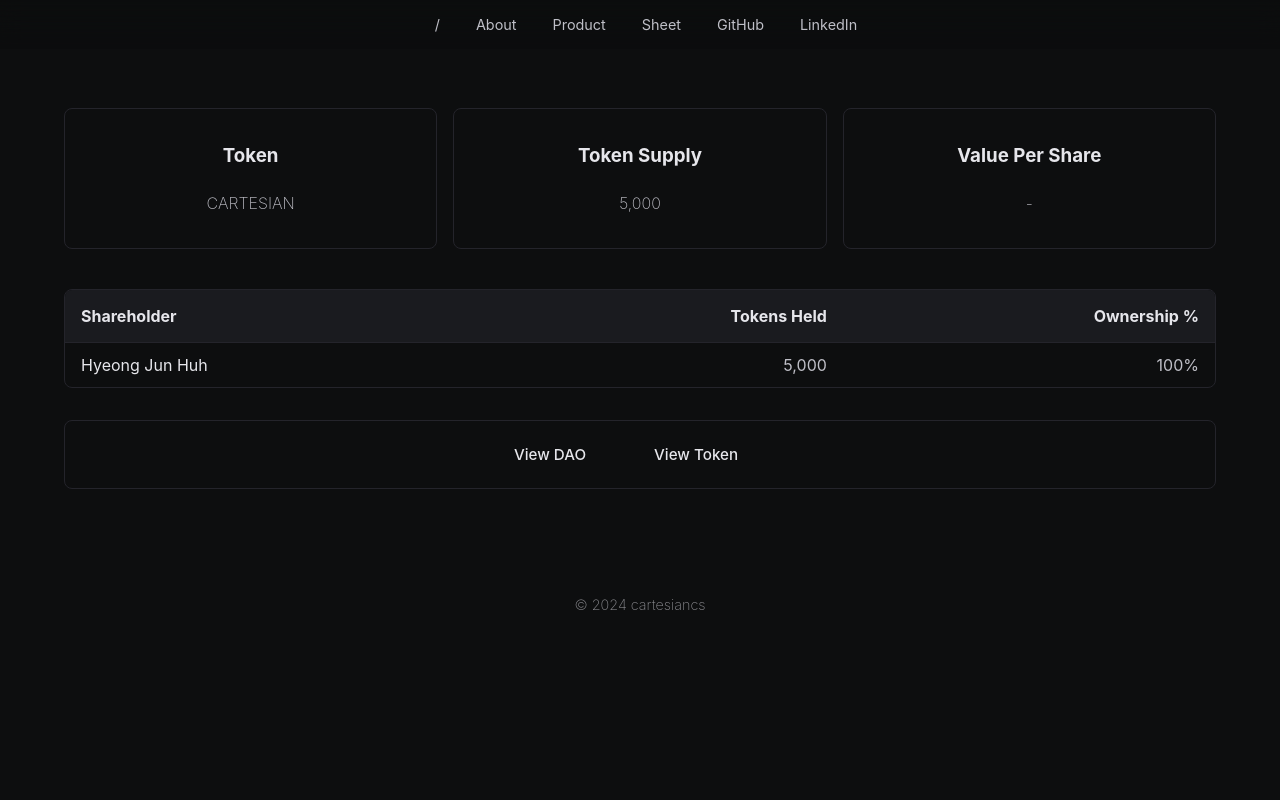
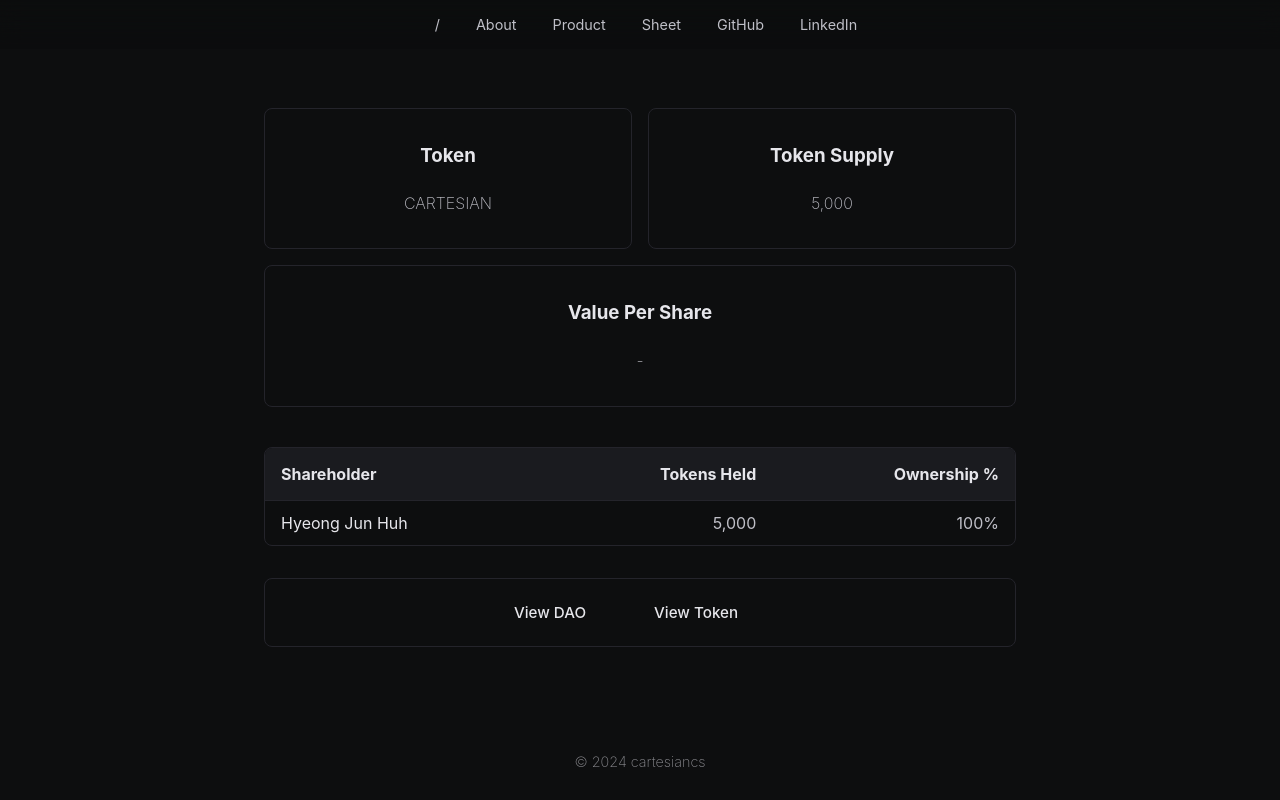
Before and after one commit to DipokalLab/cartesiancs.com, a React (Create React App) app: page /sheet in a window 1280 px wide. Built offline with nearby package versions, Linux system fonts and the light colour scheme; a web font is replaced by a local one.

Commit message:
fix: update max width

```diff
--- a/src/pages/Sheet.tsx
+++ b/src/pages/Sheet.tsx
@@ -30,6 +30,8 @@ const shareholderData = [
   { name: "Hyeong Jun Huh", tokens: 5000, percentage: "100%" },
 ];
 
+const maxWidth = "800px";
+
 export function Sheet() {
   return (
     <>
@@ -53,7 +55,7 @@ export function Sheet() {
             width: "100%",
             padding: "100px 1rem 1rem 1rem",
             boxSizing: "border-box",
-            maxWidth: "1200px",
+            maxWidth: maxWidth,
           })}
         >
           <div
@@ -63,7 +65,7 @@ export function Sheet() {
               justifyContent: "center",
               alignItems: "stretch",
               width: "100%",
-              maxWidth: "1200px",
+              maxWidth: maxWidth,
               flexWrap: "wrap",
             })}
           >
@@ -79,7 +81,7 @@ export function Sheet() {
               justifyContent: "center",
               alignItems: "stretch",
               width: "100%",
-              maxWidth: "1200px",
+              maxWidth: maxWidth,
               flexWrap: "wrap",
               marginTop: "1.5rem",
             })}
@@ -189,7 +191,7 @@ export function Sheet() {
               justifyContent: "center",
               alignItems: "stretch",
               width: "100%",
-              maxWidth: "1200px",
+              maxWidth: maxWidth,
               flexWrap: "wrap",
               marginTop: "1rem",
               marginBottom: "2rem",
```
